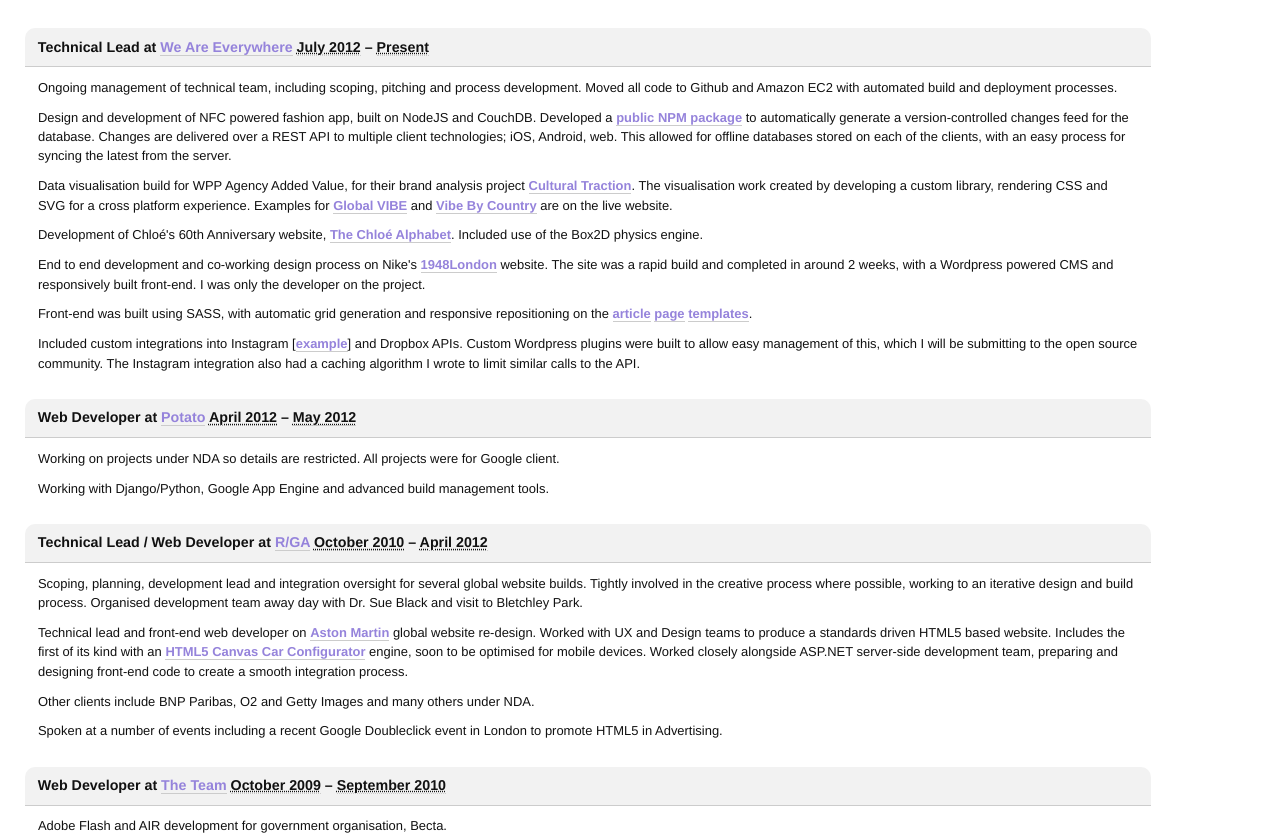
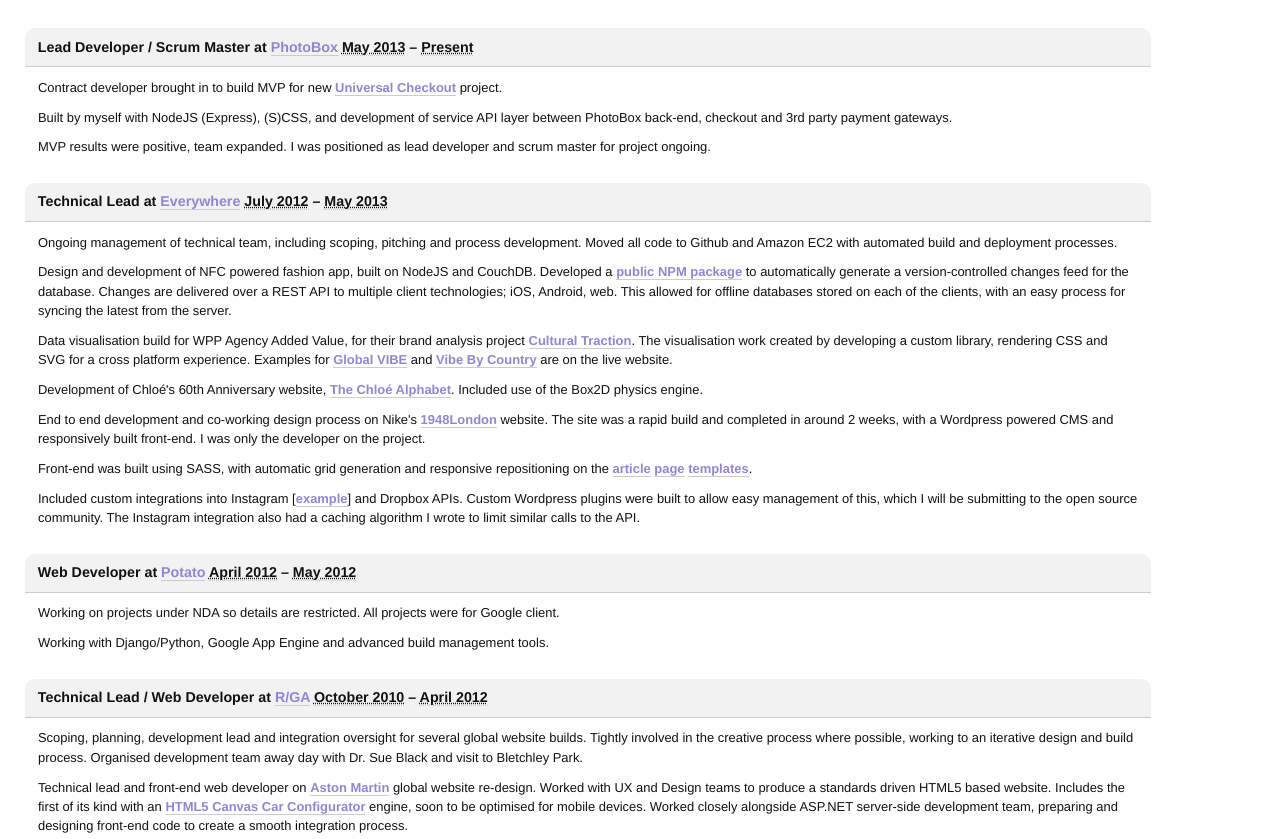
Before and after one commit to benbarnett/benbarnett.github.com, a plain HTML site: page index.html in a window 1280 px wide. Shown: the part 1098-1937 px from the top of the page. Drawn offline with Linux system fonts and the light colour scheme.

Commit message:
adding photobox

```diff
--- a/index.html
+++ b/index.html
@@ -147,15 +147,39 @@
 
 			<dl class="item experience vevent">
 				<dt class="title summary">
+					<span class="role">Lead Developer / Scrum Master</span>
+					at
+					<strong class="company location org vcard">
+						<a target="_blank" class="fn url" href="http://www.photobox.co.uk">PhotoBox</a>
+					</strong>
+
+					<span class="period">
+						<abbr class="dtstart" title="2013-05-18">May 2013</abbr> &#8211;
+						<abbr class="dtend" title="Today">Present</abbr>
+					</span>
+				</dt>
+				<dd class="description">
+					Contract developer brought in to build MVP for new <a href="https://co.photobox.com">Universal Checkout</a> project.
+				</dd>
+				<dd class="description">
+					Built by myself with NodeJS (Express), (S)CSS, and development of service API layer between PhotoBox back-end, checkout and 3rd party payment gateways.
+				</dd>
+				<dd class="description">
+					MVP results were positive, team expanded. I was positioned as lead developer and scrum master for project ongoing.
+				</dd>
+			</dl>
+
+			<dl class="item experience vevent">
+				<dt class="title summary">
 					<span class="role">Technical Lead</span>
 					at
 					<strong class="company location org vcard">
-						<a target="_blank" class="fn url" href="http://weareeverywhere.co.uk">We Are Everywhere</a>
+						<a target="_blank" class="fn url" href="http://weareeverywhere.co.uk">Everywhere</a>
 					</strong>
 
 					<span class="period">
 						<abbr class="dtstart" title="2012-07-22">July 2012</abbr> &#8211;
-						<abbr class="dtend" title="Today">Present</abbr>
+						<abbr class="dtend" title="2013-05-10">May 2013</abbr>
 					</span>
 				</dt>
 				<dd class="description">
@@ -327,14 +351,12 @@
 
 			<h2>Server side</h2>
 			<ul>
-				<li class="skill">Ruby on Rails</li>
-				<li class="skill">Django/Python</li>
-				<li class="skill">Google App Engine</li>
+				<li class="skill">Javascript</li>
 				<li class="skill">NodeJS</li>
 				<li class="skill">MySQL</li>
 				<li class="skill">NoSQL databases; MongoDB, Couch</li>
-				<li class="skill">PHP and image manipulation libraries</li>
-				<li class="skill">Multiple site integrations with ASP.NET</li>
+				<li class="skill">PHP</li>
+				<li class="skill">Ruby on Rails</li>
 			</ul>
 
 			<h2>In a team</h2>
```
